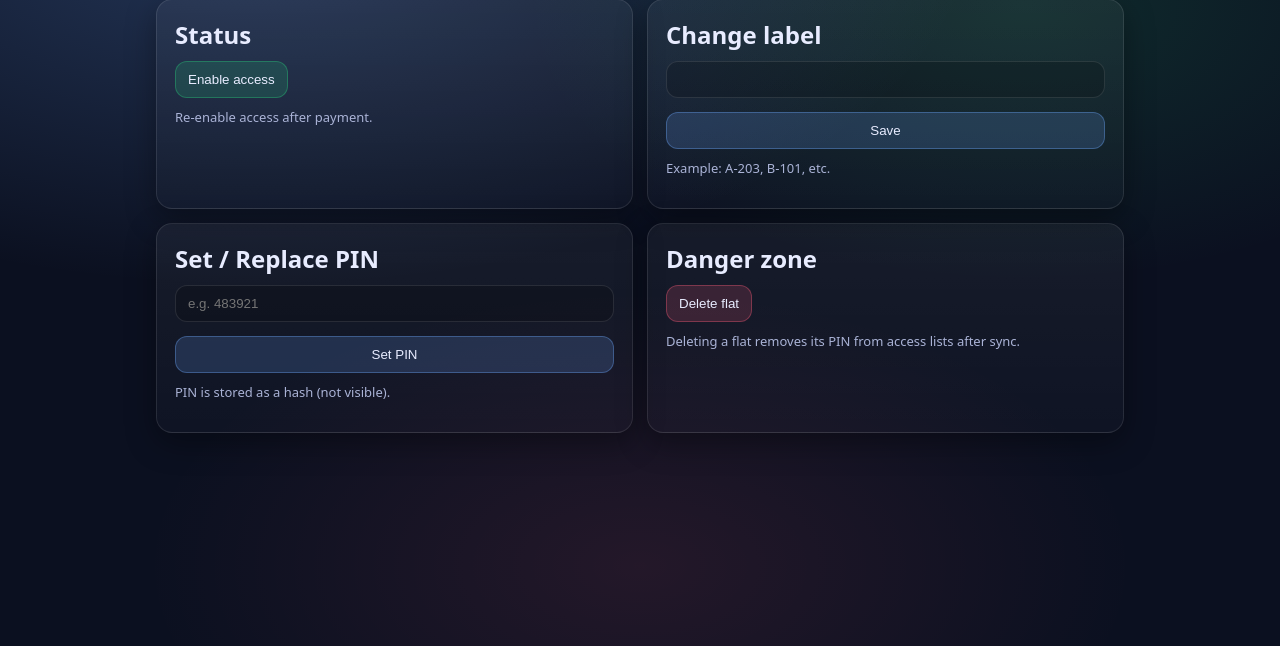
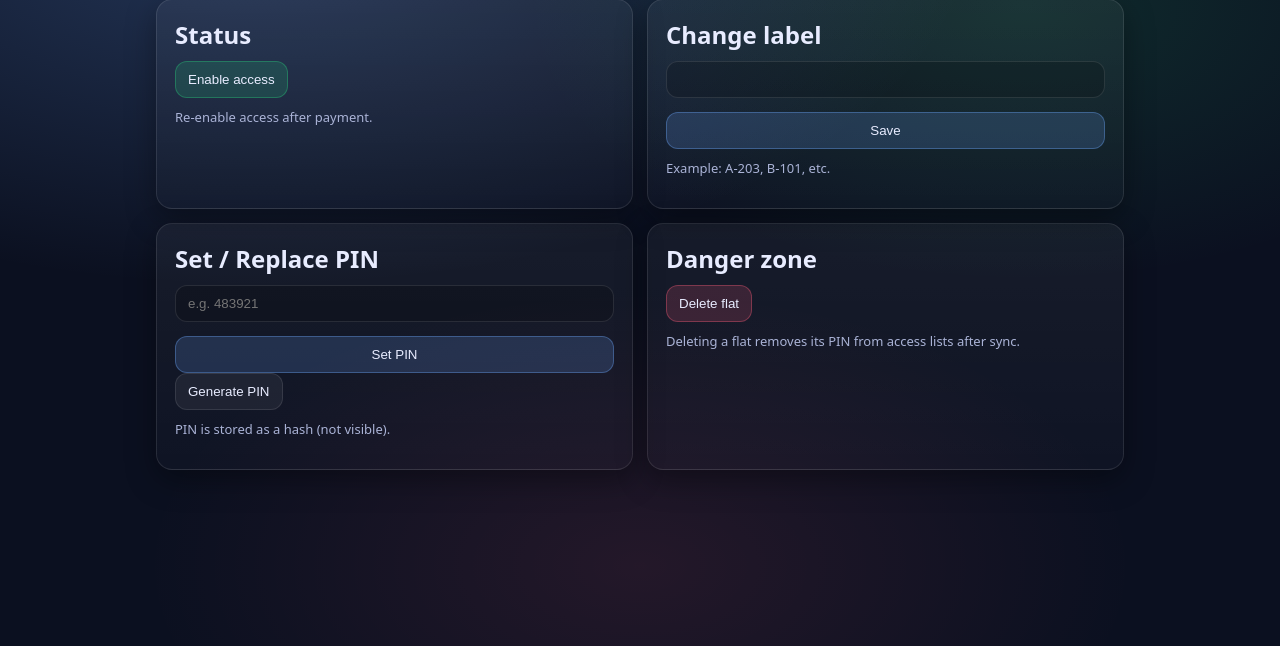
Before and after one commit to iraclette/control-access, a FastAPI app: template templates/flat_edit.html in a window 1280 px wide. Shown: the part 154-800 px from the top of the page. Run offline with FastAPI, Linux system fonts and the light colour scheme; the template is opened without the code that fills it, so the values that code supplies are empty; parts of the project's set-up code (start-up, migrations or seed data) failed here and were passed over.

Commit message:
Bug fix and PIN generation added

```diff
--- a/app/api/routes/admin.py
+++ b/app/api/routes/admin.py
@@ -61,7 +61,7 @@ def patch_flat(flat_id: int, payload: FlatPatch, db: Session = Depends(get_db)):
     db.commit()
     db.refresh(flat)
 
-    return FlatOut(id=flat.id, label=flat.label, access_enabled=flat.access_enabled, has_pin=flat.pin_hash is not None)
+    return FlatOut(id=flat.id, label=flat.label, name=flat.name, access_enabled=flat.access_enabled, has_pin=flat.pin_hash is not None)
 
 
 @router.put("/flats/{flat_id}/pin", dependencies=[Depends(require_admin)])
--- a/app/main.py
+++ b/app/main.py
@@ -1,37 +1,57 @@
+import datetime as dt
+import secrets
+
 from fastapi import FastAPI, Request, Form, HTTPException
 from fastapi.responses import HTMLResponse, RedirectResponse
+from fastapi.staticfiles import StaticFiles
 from fastapi.templating import Jinja2Templates
+from sqlalchemy import select
 from starlette.middleware.sessions import SessionMiddleware
 
 from app.core.config import settings
+from app.core.security import hash_pin
 from app.db.session import SessionLocal
-from app.models.flat import Flat
-from sqlalchemy import select
-
-from app.core.security import hash_pin
 from app.models import Flat, SyncState
-from app.db.session import SessionLocal
-
-from fastapi.staticfiles import StaticFiles
 
 app = FastAPI(title="Building Access API (v1)")
+
+# Static + templates
 app.mount("/static", StaticFiles(directory="static"), name="static")
+templates = Jinja2Templates(directory="templates")
 
-# Session cookie (for browser login)
+# Session cookie for admin UI
 app.add_middleware(SessionMiddleware, secret_key=settings.ADMIN_TOKEN)
 
-templates = Jinja2Templates(directory="templates")
 
-
+# ---------- helpers ----------
 
 def require_ui_login(request: Request):
     if request.session.get("is_admin") is not True:
         return RedirectResponse("/admin-ui/login", status_code=303)
     return None
 
+
+def bump_version(db):
+    """Bump sync version whenever access-relevant data changes."""
+    st = db.get(SyncState, 1)
+    if st is None:
+        st = SyncState(id=1, version=0)
+        db.add(st)
+        db.flush()
+    st.version += 1
+    db.flush()
+
+def generate_numeric_pin(length: int = 6) -> str:
+    return "".join(secrets.choice("0123456789") for _ in range(length))
+
+# ---------- misc ----------
+
 @app.get("/health")
 def health():
-    return {"ok": True}
+    return {"ok": True, "ts": dt.datetime.utcnow().isoformat()}
+
+
+# ---------- admin auth (UI) ----------
 
 @app.get("/admin-ui/login", response_class=HTMLResponse)
 def login_page(request: Request):
@@ -52,8 +72,10 @@ def logout(request: Request):
     return RedirectResponse("/admin-ui/login", status_code=303)
 
 
+# ---------- flats list + add (UI) ----------
+
 @app.get("/admin-ui/flats", response_class=HTMLResponse)
-def flats_page(request: Request):
+def ui_flats(request: Request):
     redir = require_ui_login(request)
     if redir:
         return redir
@@ -67,79 +89,31 @@ def flats_page(request: Request):
 
 
 @app.post("/admin-ui/flats/add")
-def flats_add(request: Request, label: str = Form(...)):
+def ui_flats_add(
+    request: Request,
+    label: str = Form(...),
+    name: str = Form(""),
+):
     redir = require_ui_login(request)
     if redir:
         return redir
 
     db = SessionLocal()
     try:
-        flat = Flat(label=label.strip(), access_enabled=True)
-        db.add(flat)
-        db.commit()
-    finally:
-        db.close()
-
-    return RedirectResponse("/admin-ui/flats", status_code=303)
-
-
-@app.post("/admin-ui/flats/{flat_id}/toggle")
-def flats_toggle(request: Request, flat_id: int):
-    redir = require_ui_login(request)
-    if redir:
-        return redir
-
-    db = SessionLocal()
-    try:
-        flat = db.get(Flat, flat_id)
-        if flat:
-            flat.access_enabled = not flat.access_enabled
-            db.commit()
-    finally:
-        db.close()
-
-    return RedirectResponse("/admin-ui/flats", status_code=303)
-
-# --- helper: bump sync version whenever access-relevant data changes ---
-def bump_version(db):
-    st = db.get(SyncState, 1)
-    if st is None:
-        st = SyncState(id=1, version=0)
-        db.add(st)
-        db.flush()
-    st.version += 1
-    db.flush()
-
-# --- list page ---
-@app.get("/admin-ui/flats", response_class=HTMLResponse)
-def ui_flats(request: Request):
-    redir = require_ui_login(request)
-    if redir:
-        return redir
-
-    db = SessionLocal()
-    try:
-        flats = db.scalars(select(Flat).order_by(Flat.label.asc())).all()
-        return templates.TemplateResponse("flats.html", {"request": request, "flats": flats})
-    finally:
-        db.close()
-
-@app.post("/admin-ui/flats/add")
-def ui_flats_add(request: Request, label: str = Form(...)):
-    redir = require_ui_login(request)
-    if redir:
-        return redir
-
-    db = SessionLocal()
-    try:
-        flat = Flat(label=label.strip(), access_enabled=True)
+        flat = Flat(
+            label=label.strip(),
+            name=name.strip() or None,
+            access_enabled=True,
+        )
         db.add(flat)
         db.commit()
         return RedirectResponse(f"/admin-ui/flats/{flat.id}", status_code=303)
     finally:
         db.close()
 
-# --- edit page ---
+
+# ---------- edit flat (UI) ----------
+
 @app.get("/admin-ui/flats/{flat_id}", response_class=HTMLResponse)
 def ui_flat_edit(request: Request, flat_id: int):
     redir = require_ui_login(request)
@@ -158,10 +132,12 @@ def ui_flat_edit(request: Request, flat_id: int):
                 "request": request,
                 "flat": flat,
                 "has_pin": flat.pin_hash is not None,
+                "generated_pin": None,
             },
         )
     finally:
         db.close()
+
 
 @app.post("/admin-ui/flats/{flat_id}/set-label")
 def ui_flat_set_label(request: Request, flat_id: int, label: str = Form(...)):
@@ -180,6 +156,26 @@ def ui_flat_set_label(request: Request, flat_id: int, label: str = Form(...)):
         return RedirectResponse(f"/admin-ui/flats/{flat_id}", status_code=303)
     finally:
         db.close()
+
+
+@app.post("/admin-ui/flats/{flat_id}/set-name")
+def ui_flat_set_name(request: Request, flat_id: int, name: str = Form("")):
+    redir = require_ui_login(request)
+    if redir:
+        return redir
+
+    db = SessionLocal()
+    try:
+        flat = db.get(Flat, flat_id)
+        if not flat:
+            raise HTTPException(status_code=404, detail="Flat not found")
+
+        flat.name = name.strip() or None
+        db.commit()
+        return RedirectResponse(f"/admin-ui/flats/{flat_id}", status_code=303)
+    finally:
+        db.close()
+
 
 @app.post("/admin-ui/flats/{flat_id}/toggle-access")
 def ui_flat_toggle_access(request: Request, flat_id: int):
@@ -200,6 +196,7 @@ def ui_flat_toggle_access(request: Request, flat_id: int):
     finally:
         db.close()
 
+
 @app.post("/admin-ui/flats/{flat_id}/set-pin")
 def ui_flat_set_pin(request: Request, flat_id: int, pin: str = Form(...)):
     redir = require_ui_login(request)
@@ -208,7 +205,6 @@ def ui_flat_set_pin(request: Request, flat_id: int, pin: str = Form(...)):
 
     pin = pin.strip()
     if len(pin) < 4 or len(pin) > 12 or not pin.isdigit():
-        # keep it simple: numeric pins only
         return RedirectResponse(f"/admin-ui/flats/{flat_id}?err=badpin", status_code=303)
 
     db = SessionLocal()
@@ -219,7 +215,7 @@ def ui_flat_set_pin(request: Request, flat_id: int, pin: str = Form(...)):
 
         new_hash = hash_pin(pin)
 
-        # forbid duplicate PINs across flats (simple policy)
+        # Simple policy: no duplicate PINs
         other = db.scalar(select(Flat).where(Flat.pin_hash == new_hash, Flat.id != flat_id))
         if other:
             return RedirectResponse(f"/admin-ui/flats/{flat_id}?err=dup", status_code=303)
@@ -230,6 +226,7 @@ def ui_flat_set_pin(request: Request, flat_id: int, pin: str = Form(...)):
         return RedirectResponse(f"/admin-ui/flats/{flat_id}", status_code=303)
     finally:
         db.close()
+
 
 @app.post("/admin-ui/flats/{flat_id}/delete")
 def ui_flat_delete(request: Request, flat_id: int):
@@ -244,8 +241,48 @@ def ui_flat_delete(request: Request, flat_id: int):
             return RedirectResponse("/admin-ui/flats", status_code=303)
 
         db.delete(flat)
-        bump_version(db)  # removing a pin affects access lists
+        bump_version(db)
         db.commit()
         return RedirectResponse("/admin-ui/flats", status_code=303)
     finally:
         db.close()
+
+@app.post("/admin-ui/flats/{flat_id}/generate-pin", response_class=HTMLResponse)
+def ui_flat_generate_pin(request: Request, flat_id: int):
+    redir = require_ui_login(request)
+    if redir:
+        return redir
+
+    db = SessionLocal()
+    try:
+        flat = db.get(Flat, flat_id)
+        if not flat:
+            raise HTTPException(status_code=404, detail="Flat not found")
+
+        # generate unique pin
+        for _ in range(10):
+            pin = generate_numeric_pin(6)
+            pin_hash = hash_pin(pin)
+
+            other = db.scalar(select(Flat).where(Flat.pin_hash == pin_hash, Flat.id != flat_id))
+            if not other:
+                break
+        else:
+            raise HTTPException(status_code=500, detail="Could not generate a unique PIN")
+
+        flat.pin_hash = pin_hash
+        bump_version(db)
+        db.commit()
+
+        # show the generated pin once
+        return templates.TemplateResponse(
+            "flat_edit.html",
+            {
+                "request": request,
+                "flat": flat,
+                "has_pin": True,
+                "generated_pin": pin,
+            },
+        )
+    finally:
+        db.close()
--- a/app/models/flat.py
+++ b/app/models/flat.py
@@ -10,7 +10,7 @@ class Flat(Base):
 
     id: Mapped[int] = mapped_column(Integer, primary_key=True)
     label: Mapped[str] = mapped_column(String(64), unique=True, index=True, nullable=False)
-    name: Mapped[str] = mapped_column(nullable=False)
+    name: Mapped[str] = mapped_column(nullable=True)
 
     # one PIN per flat
     pin_hash: Mapped[str | None] = mapped_column(String(64), unique=True, index=True, nullable=True)
--- a/app/schemas/flat.py
+++ b/app/schemas/flat.py
@@ -8,6 +8,7 @@ class FlatCreate(BaseModel):
 class FlatOut(BaseModel):
     id: int
     label: str
+    name: str
     access_enabled: bool
     has_pin: bool
 
--- a/templates/flat_edit.html
+++ b/templates/flat_edit.html
@@ -1,7 +1,6 @@
-{% extends "base.html" %}
-{% block content %}
+{% extends "base.html" %} {% block content %}
 
-  <div class="row" style="margin-bottom: 12px;">
+<div class="row" style="margin-bottom: 12px">
   <a class="btn" href="/admin-ui/flats">← Back</a>
   <span class="badge">Flat <b>{{ flat.label }}</b></span>
 
@@ -9,9 +8,7 @@
   <span class="badge"><span class="dot ok"></span>Access enabled</span>
   {% else %}
   <span class="badge"><span class="dot bad"></span>Access disabled</span>
-    {% endif %}
-
-    {% if flat.pin_hash %}
+  {% endif %} {% if flat.pin_hash %}
   <span class="badge"><span class="dot ok"></span>PIN set</span>
   {% else %}
   <span class="badge"><span class="dot warn"></span>PIN not set</span>
@@ -19,15 +16,18 @@
 </div>
 
 {% if request.query_params.get("err") == "dup" %}
-    <div class="error" style="margin-bottom:12px;">That PIN is already used by another flat.</div>
-  {% endif %}
-  {% if request.query_params.get("err") == "badpin" %}
-    <div class="error" style="margin-bottom:12px;">PIN must be 4–12 digits (numbers only).</div>
+<div class="error" style="margin-bottom: 12px">
+  That PIN is already used by another flat.
+</div>
+{% endif %} {% if request.query_params.get("err") == "badpin" %}
+<div class="error" style="margin-bottom: 12px">
+  PIN must be 4–12 digits (numbers only).
+</div>
 {% endif %}
 
 <div class="grid two">
   <div class="card">
-      <h2 style="margin:0 0 10px;">Status</h2>
+    <h2 style="margin: 0 0 10px">Status</h2>
     <form method="post" action="/admin-ui/flats/{{ flat.id }}/toggle-access">
       {% if flat.access_enabled %}
       <button class="btn danger" type="submit">Disable access</button>
@@ -40,30 +40,67 @@
   </div>
 
   <div class="card">
-      <h2 style="margin:0 0 10px;">Change label</h2>
-      <form method="post" action="/admin-ui/flats/{{ flat.id }}/set-label" class="grid">
-        <input class="input" name="label" value="{{ flat.label }}" required>
+    <h2 style="margin: 0 0 10px">Change label</h2>
+    <form
+      method="post"
+      action="/admin-ui/flats/{{ flat.id }}/set-label"
+      class="grid"
+    >
+      <input class="input" name="label" value="{{ flat.label }}" required />
       <button class="btn primary" type="submit">Save</button>
     </form>
     <p class="help">Example: A-203, B-101, etc.</p>
   </div>
 
   <div class="card">
-      <h2 style="margin:0 0 10px;">Set / Replace PIN</h2>
-      <form method="post" action="/admin-ui/flats/{{ flat.id }}/set-pin" class="grid">
-        <input class="input" name="pin" inputmode="numeric" placeholder="e.g. 483921" required>
+    <h2 style="margin: 0 0 10px">Set / Replace PIN</h2>
+    <form
+      method="post"
+      action="/admin-ui/flats/{{ flat.id }}/set-pin"
+      class="grid"
+    >
+      <input
+        class="input"
+        name="pin"
+        inputmode="numeric"
+        placeholder="e.g. 483921"
+        required
+      />
       <button class="btn primary" type="submit">Set PIN</button>
+    </form>
+    <form
+      method="post"
+      action="/admin-ui/flats/{{ flat.id }}/generate-pin"
+      style="margin: 0"
+    >
+      <button class="btn" type="submit">Generate PIN</button>
     </form>
     <p class="help">PIN is stored as a hash (not visible).</p>
   </div>
 
+  {% if generated_pin %}
+  <div class="card" style="margin-top: 12px">
+    <div style="font-size: 14px; color: var(--muted)">
+      Generated PIN (copy now — it won’t be shown again):
+    </div>
+    <div style="font-size: 22px; letter-spacing: 2px; margin-top: 6px">
+      <b>{{ generated_pin }}</b>
+    </div>
+  </div>
+  {% endif %}
+
   <div class="card">
-      <h2 style="margin:0 0 10px;">Danger zone</h2>
-      <form method="post" action="/admin-ui/flats/{{ flat.id }}/delete"
-            onsubmit="return confirm('Delete this flat? This cannot be undone.');">
+    <h2 style="margin: 0 0 10px">Danger zone</h2>
+    <form
+      method="post"
+      action="/admin-ui/flats/{{ flat.id }}/delete"
+      onsubmit="return confirm('Delete this flat? This cannot be undone.');"
+    >
       <button class="btn danger" type="submit">Delete flat</button>
     </form>
-      <p class="help">Deleting a flat removes its PIN from access lists after sync.</p>
+    <p class="help">
+      Deleting a flat removes its PIN from access lists after sync.
+    </p>
   </div>
 </div>
 
--- a/templates/flats.html
+++ b/templates/flats.html
@@ -38,6 +38,7 @@
       {% for f in flats %}
       <tr>
         <td><b>{{ f.label }}</b></td>
+        <td><b>{{ f.name }}</b></td>
         <td>
           {% if f.access_enabled %}
             <span class="badge"><span class="dot ok"></span>Enabled</span>
```
Also changed, not shown: alembic/versions/e3bfcd0c19f5_make_flat_name_nullable.py (added, +31 -0 lines). Lines whose indentation alone changed are shown as unchanged.
